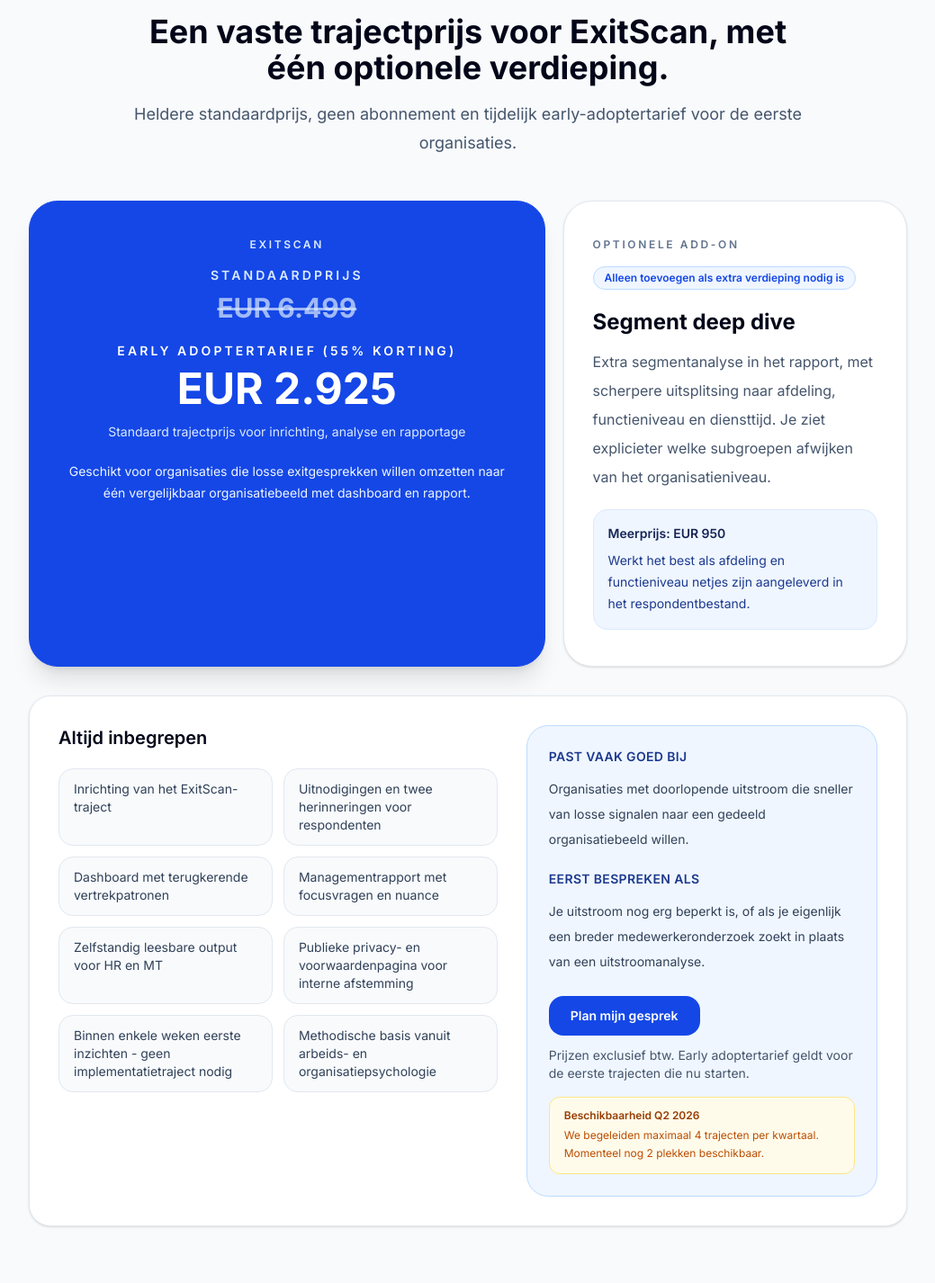
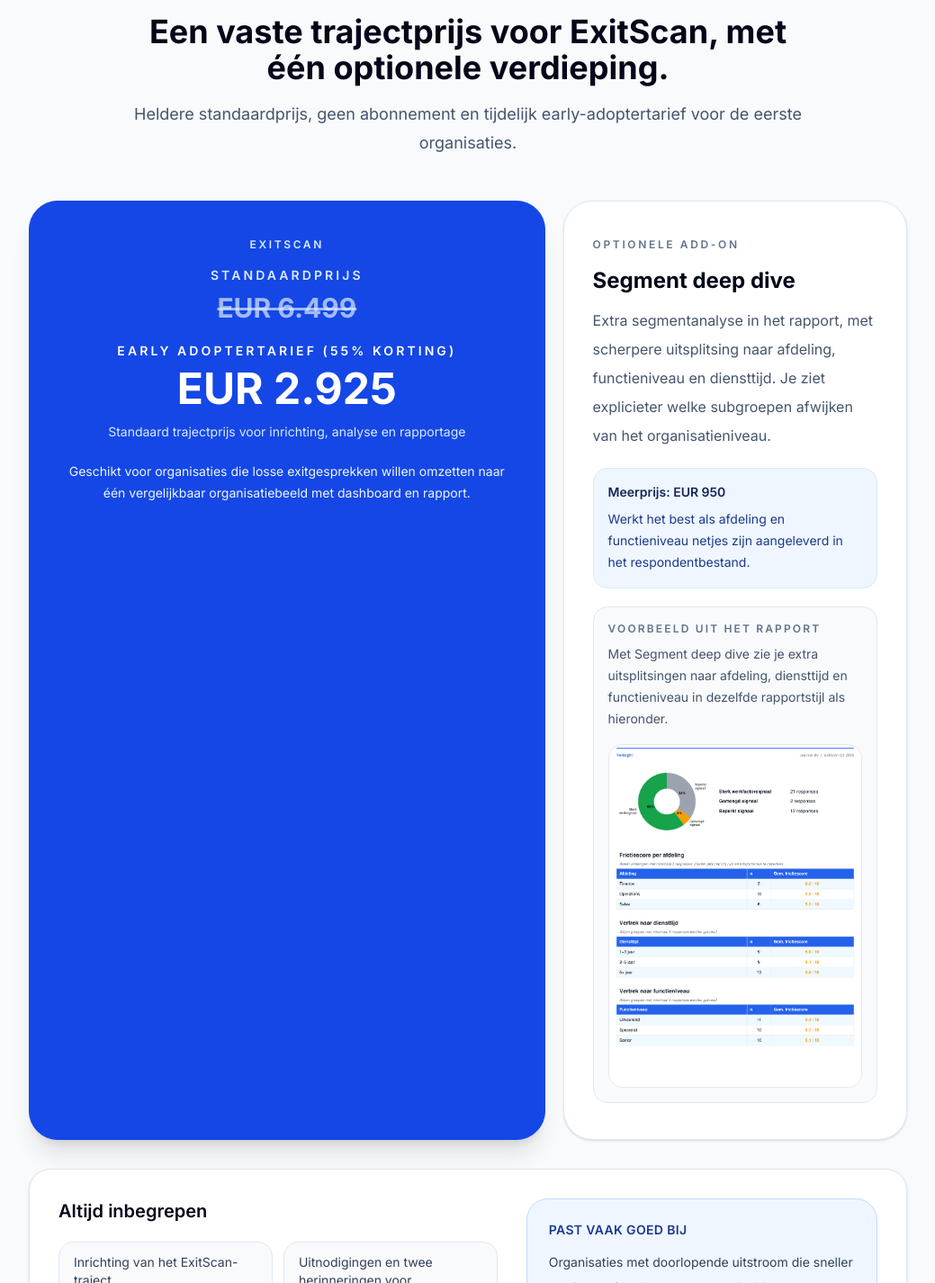
Before and after one commit to larshengel08-lang/VerisightSaaS, a Next.js app in the folder frontend/: page / in a window 1280 px wide. Shown: the part 4509-5935 px from the top of the page at 90% size, without its empty margins (120-1159 px from the left). Built offline with nearby package versions, Linux system fonts and the light colour scheme.

Commit message:
Add segment deep dive preview to pricing page

```diff
--- a/frontend/app/page.tsx
+++ b/frontend/app/page.tsx
@@ -1,4 +1,5 @@
 import Link from 'next/link'
+import Image from 'next/image'
 import { PublicFooter } from '@/components/marketing/public-footer'
 import { ContactForm } from '@/components/marketing/contact-form'
 import { PreviewSlider } from '@/components/marketing/preview-slider'
@@ -258,14 +259,26 @@ export default function LandingPage() {
                 <p className="text-xs font-semibold uppercase tracking-[0.22em] text-slate-500">Optionele add-on</p>
                 {optionalAddOns.map(([title, description, note]) => (
                   <div key={title}>
-                    <div className="mt-4 inline-flex rounded-full border border-blue-200 bg-blue-50 px-3 py-1 text-xs font-semibold text-blue-700">
-                      Alleen toevoegen als extra verdieping nodig is
-                    </div>
-                    <h3 className="mt-5 text-2xl font-bold text-slate-950">{title}</h3>
+                    <h3 className="mt-4 text-2xl font-bold text-slate-950">{title}</h3>
                     <p className="mt-3 text-base leading-8 text-slate-600">{description}</p>
                     <div className="mt-5 rounded-2xl border border-blue-100 bg-blue-50 px-4 py-4">
                       <p className="text-sm font-semibold text-blue-950">Meerprijs: EUR 950</p>
                       <p className="mt-2 text-sm leading-6 text-blue-900">{note.replace('Meerprijs: EUR 950. ', '')}</p>
+                    </div>
+                    <div className="mt-5 rounded-2xl border border-slate-200 bg-slate-50 p-4">
+                      <p className="text-xs font-semibold uppercase tracking-[0.18em] text-slate-500">Voorbeeld uit het rapport</p>
+                      <p className="mt-2 text-sm leading-6 text-slate-600">
+                        Met Segment deep dive zie je extra uitsplitsingen naar afdeling, diensttijd en functieniveau in dezelfde rapportstijl als hieronder.
+                      </p>
+                      <div className="mt-4 overflow-hidden rounded-2xl border border-slate-200 bg-white">
+                        <Image
+                          src="/segment-deep-dive-preview.png"
+                          alt="Voorbeeld van segmentatie in het ExitScan-rapport"
+                          width={1000}
+                          height={1200}
+                          className="h-auto w-full"
+                        />
+                      </div>
                     </div>
                   </div>
                 ))}
```
Also changed, not shown: frontend/public/segment-deep-dive-preview.png (added).
